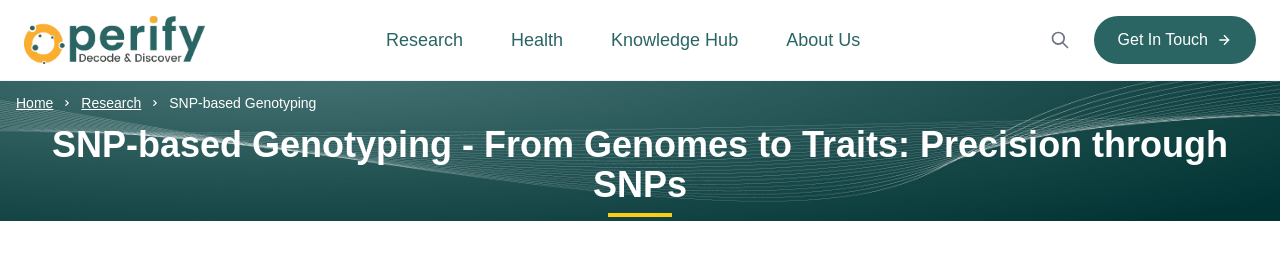
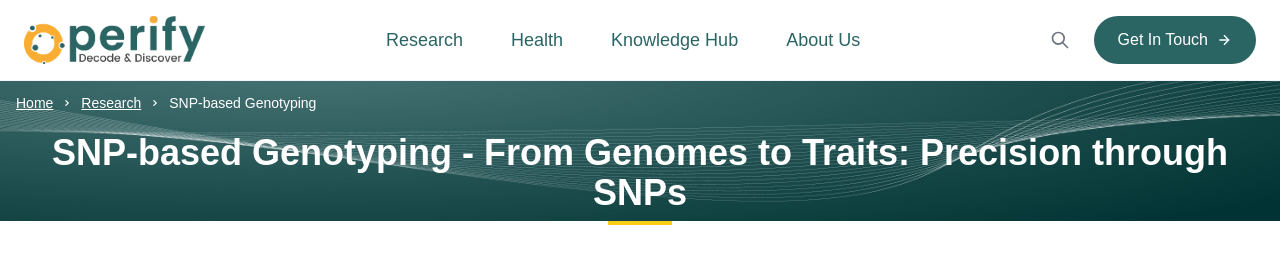
Before and after one commit to mukeshs13/operify_nextjs, a Next.js app: page /dna-sequencing/snp-genotyping in a window 1280 px wide. Shown: the top 275 px of the page. Built offline with nearby package versions, Linux system fonts and the light colour scheme.

Commit message:
Further Styling

```diff
--- a/app/components/shared/TitleBar.jsx
+++ b/app/components/shared/TitleBar.jsx
@@ -40,7 +40,7 @@ const TitleBar = ({ title, breadcrumbs, backgroundImage = "/images/bredcrumb.jpg
       </div>
 
       {/* Page Title */}
-      <div className="relative z-10 text-center pb-2 sm:pb-0 sm:-mt-2 lg:-mt-2">
+      <div className="relative z-10 text-center pb-2 sm:pb-0 sm:-mt-2 lg:mt-2">
         <h1 className="text-base sm:text-xl md:text-2xl lg:text-3xl xl:text-4xl font-bold text-white mb-2 px-4 leading-tight">
           {title}
         </h1>
--- a/app/rna-sequencing/lncrna-sequencing/page.js
+++ b/app/rna-sequencing/lncrna-sequencing/page.js
@@ -20,7 +20,7 @@ export default function LncRNASequencingPage() {
     <div>
       <Header />
       <TitleBar
-        title="lncRNA Sequencing"
+        title="LncRNA Sequencing"
         breadcrumbs={breadcrumbs}
       />
       <LncRNAIntroduction />
```
